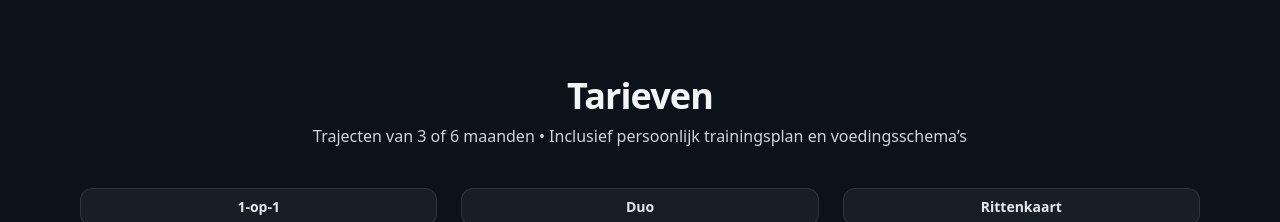
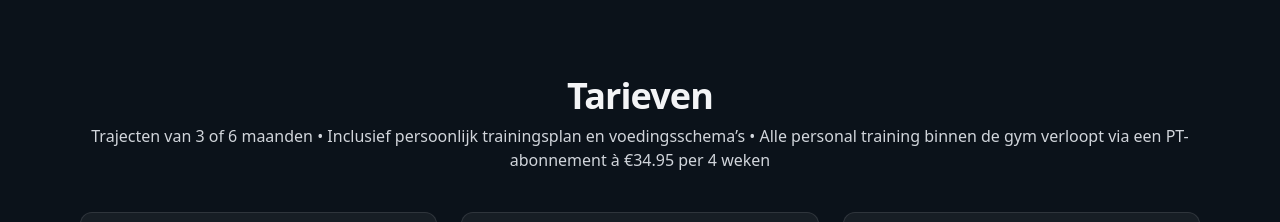
Before and after one commit to sudhirptnl-ai/SudhirPT-NEXT, a Next.js app: page / in a window 1280 px wide. Shown: the part 2540-2762 px from the top of the page. Built offline with nearby package versions, Linux system fonts and the light colour scheme; no server answers.

Commit message:
Update PT tarieven + pricing styling

```diff
--- a/components/Tarieven.js
+++ b/components/Tarieven.js
@@ -93,7 +93,7 @@ export default function Tarieven() {
           <h2 className="text-4xl font-extrabold tracking-tight">Tarieven</h2>
           <p className="mt-2 text-gray-300">
             Trajecten van 3 of 6 maanden • Inclusief persoonlijk trainingsplan en
-            voedingsschema’s
+            voedingsschema’s • Alle personal training binnen de gym verloopt via een PT-abonnement à €34.95 per 4 weken
           </p>
         </motion.div>
 
--- a/package.json
+++ b/package.json
@@ -11,12 +11,15 @@
     "@portabletext/react": "^3.2.1",
     "@sanity/client": "^7.9.0",
     "@sanity/image-url": "^1.1.0",
+    "@sanity/vision": "^3.99.0",
     "@tailwindcss/typography": "^0.5.16",
     "dotenv": "^17.2.1",
     "framer-motion": "^12.23.12",
+    "groq": "^3.99.0",
     "html2pdf.js": "^0.10.3",
     "leaflet": "^1.9.4",
     "next": "^14.2.32",
+    "next-sanity": "^9.12.3",
     "next-seo": "^6.8.0",
     "next-sitemap": "^4.2.3",
     "nodemailer": "^7.0.5",
--- a/styles/globals.css
+++ b/styles/globals.css
@@ -22,6 +22,14 @@ html, body {
   background: var(--site-bg);
 }
 
+:root {
+  --site-bg: #0b121a;
+}
+html, body {
+  background: var(--site-bg) !important; /* <-- forceer overal */
+  color: #e5e7eb;
+}
+
 @layer components {
   .s-card {
     @apply rounded-xl bg-white/5 border border-white/10 shadow-lg backdrop-blur-sm;
```
Also changed, not shown: 1 other file (tests, documents, lock files or other folders).
